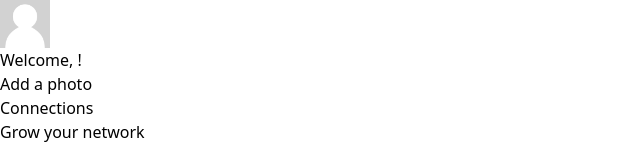
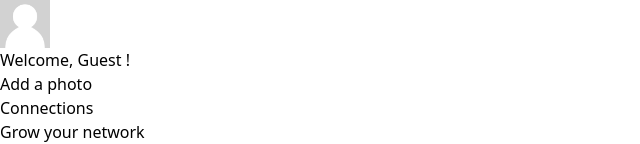
Before and after one commit to aais1/LinkedIn-clone, a React (Vite) app: page /feed in a window 1280 px wide. Shown: the part 486-630 px from the top of the page, without its empty margins (0-640 px from the left). Built offline with nearby package versions, Linux system fonts and the light colour scheme; no server answers; the database is empty.

Commit message:
guest placeholder for unauthenticated users

```diff
--- a/src/ProtectedRoute.jsx
+++ b/src/ProtectedRoute.jsx
@@ -10,10 +10,8 @@ const ProtectedRoute = ({ children }) => {
         if (!user) {
             return <Navigate to="/login" state={{ from: location }} replace />;
         }
-
     })
     return <>{children}</>;
-
 };
 
 export default ProtectedRoute;
--- a/src/components/LeftSideBar.jsx
+++ b/src/components/LeftSideBar.jsx
@@ -18,7 +18,7 @@ const LeftSideBar = () => {
          bg-cover  bg-center block h-[100px] w-[100%]' />
         <div className='flex flex-col items-center mb-3'>
             <Avatar url={user?.photoURL} width={50}/>
-            <h3 className='font-semibold mb-2'>Welcome, {user?.displayName} !</h3>
+            <h3 className='font-semibold mb-2'>Welcome, {user?.displayName || "Guest"} !</h3>
             <span className='text-blue-500 text-xs cursor-pointer hover:underline'>Add a photo</span>
         </div>
         </div>
--- a/src/pages/Feed.jsx
+++ b/src/pages/Feed.jsx
@@ -16,7 +16,6 @@ import { login  } from "../features/authSlice/authSlice";
 
 const Feed = () => {
   const user = useSelector((state) => state.auth.user);
-  console.log(user);
   const dispatch=useDispatch();
 
   const [posts,setPosts]=useState([]);
```
